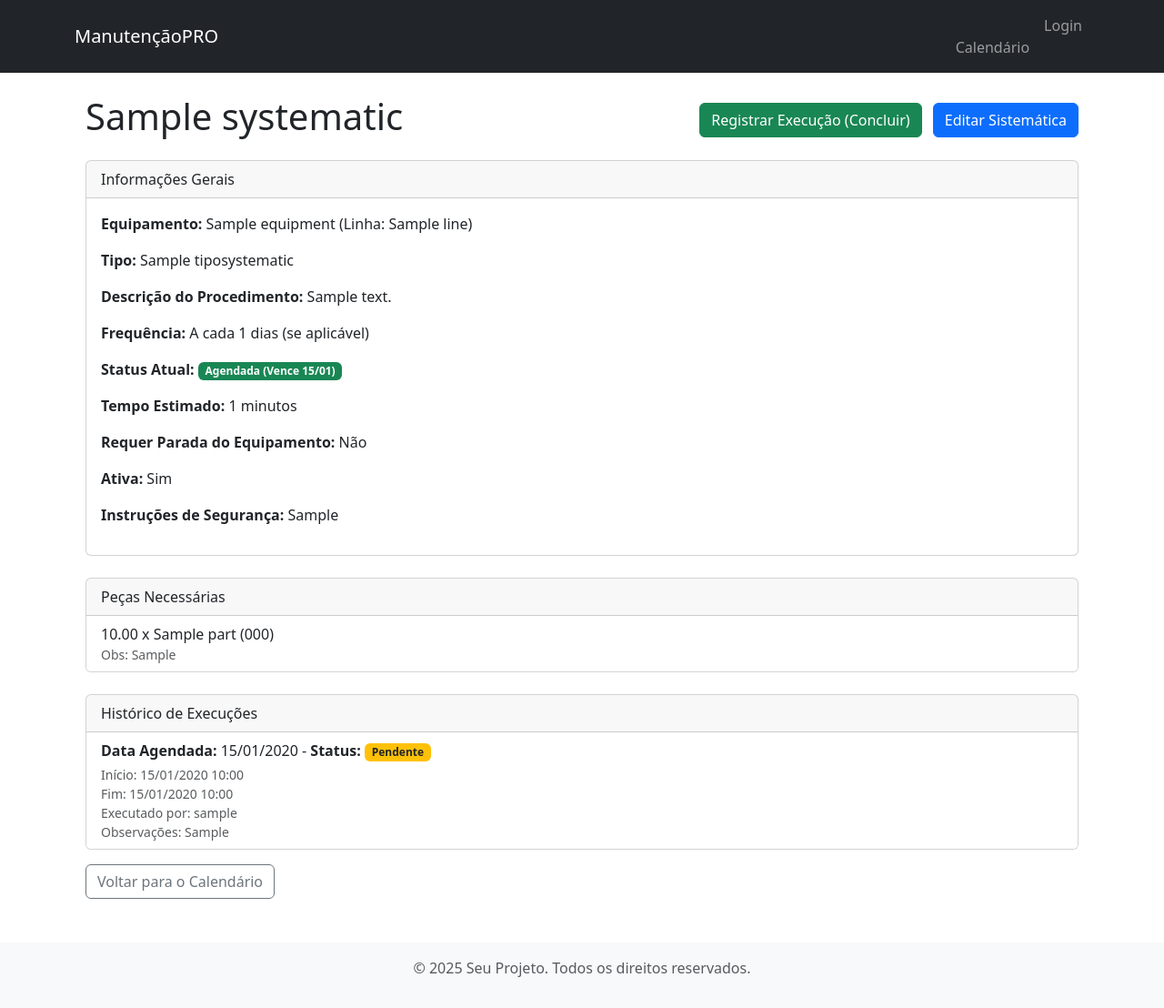
After one commit to dancarlosazevedo/PROJ_SUZ, a Django app: page /sistematica/1 in a window 1280 px wide. The commit adds this page. Shown: the whole page at 91% size. Run offline with Django 5.2, Linux system fonts and the light colour scheme; tables that the repository leaves empty hold one stand-in row (values such as "Sample post").

Commit message:
Sistematicas com link para abrir pagina de execução

```diff
--- a/core/models.py
+++ b/core/models.py
@@ -88,7 +88,7 @@
     description = models.TextField(blank=True, null=True, verbose_name="Descrição do Procedimento") # "O que vai ser feito"
     equipment = models.ForeignKey(Equipment, on_delete=models.CASCADE, related_name='systematics', verbose_name="Equipamento")
     range_days = models.PositiveIntegerField(default=0, help_text="Intervalo em dias para a próxima execução. 0 ou Nulo se não aplicável.", verbose_name="Frequência (dias)", null=True, blank=True)
-    # time_estimated_minutes = models.PositiveIntegerField(null=True, blank=True, help_text="Tempo estimado em minutos para execução", verbose_name="Tempo Estimado (min)")
+    time_estimated_minutes = models.PositiveIntegerField(null=True, blank=True, help_text="Tempo estimado em minutos para execução", verbose_name="Tempo Estimado (min)")
     safety_instructions = models.TextField(blank=True, null=True, verbose_name="Instruções de Segurança")
     # needs_equipment_stop = models.BooleanField(default=False, verbose_name="Requer Parada do Equipamento?")
     is_active = models.BooleanField(default=True, verbose_name="Sistemática Ativa?")
--- /dev/null
+++ b/core/templates/core/systematic_detail.html
@@ -0,0 +1,109 @@
+{% extends "core/base.html" %}
+{% load static %}
+
+{% block title %}Detalhes: {{ systematic.name }}{% endblock %}
+
+{% block content %}
+<div class="container mt-4">
+    <div class="d-flex justify-content-between align-items-center mb-3">
+        <h1>{{ systematic.name }}</h1>
+        <div>
+            <a href="#" class="btn btn-success me-2">Registrar Execução (Concluir)</a>
+            <a href="#" class="btn btn-primary">Editar Sistemática</a>
+        </div>
+    </div>
+
+    <div class="card mb-4">
+        <div class="card-header">
+            Informações Gerais
+        </div>
+        <div class="card-body">
+            <p><strong>Equipamento:</strong> {{ systematic.equipment.name }} (Linha: {{ systematic.equipment.line.name }})</p>
+            <p><strong>Tipo:</strong> {{ systematic.tipo_systematic.nome }}</p>
+            <p><strong>Descrição do Procedimento:</strong> {{ systematic.description|linebreaksbr|default:"Nenhuma descrição fornecida." }}</p>
+            <p><strong>Frequência:</strong> A cada {{ systematic.range_days }} dias (se aplicável)</p>
+            <p><strong>Status Atual:</strong> <span class="badge
+                {% if 'Atrasada' in systematic.get_overall_status %}bg-danger
+                {% elif 'Pendente Hoje' in systematic.get_overall_status %}bg-warning text-dark
+                {% elif 'Próxima' in systematic.get_overall_status %}bg-info text-dark
+                {% elif 'Requer' in systematic.get_overall_status %}bg-secondary
+                {% elif 'Inativa' in systematic.get_overall_status %}bg-dark
+                {% else %}bg-success{% endif %}">
+                {{ systematic.get_overall_status }}
+            </span></p>
+            {% if systematic.next_execution_date_calculated %}
+                <p><strong>Próxima Execução Calculada:</strong> {{ systematic.next_execution_date_calculated|date:"d/m/Y" }}</p>
+            {% endif %}
+            {% if systematic.last_execution_date_display %}
+                <p><strong>Última Execução Concluída em:</strong> {{ systematic.last_execution_date_display|date:"d/m/Y" }}</p>
+            {% endif %}
+            <p><strong>Tempo Estimado:</strong> {{ systematic.time_estimated_minutes|default:"N/A" }} minutos</p>
+            <p><strong>Requer Parada do Equipamento:</strong> {% if systematic.needs_equipment_stop %}Sim{% else %}Não{% endif %}</p>
+            <p><strong>Ativa:</strong> {% if systematic.is_active %}Sim{% else %}Não{% endif %}</p>
+            {% if systematic.safety_instructions %}
+                <p><strong>Instruções de Segurança:</strong> {{ systematic.safety_instructions|linebreaksbr }}</p>
+            {% endif %}
+        </div>
+    </div>
+
+    {% if parts_required.exists %}
+    <div class="card mb-4">
+        <div class="card-header">
+            Peças Necessárias
+        </div>
+        <ul class="list-group list-group-flush">
+            {% for item_peca in parts_required %}
+                <li class="list-group-item">
+                    {{ item_peca.quantity_required }} x {{ item_peca.part.name }} ({{ item_peca.part.sap_code }})
+                    {% if item_peca.observation %}<small class="d-block text-muted">Obs: {{ item_peca.observation }}</small>{% endif %}
+                </li>
+            {% endfor %}
+        </ul>
+    </div>
+    {% endif %}
+
+    <div class="card">
+        <div class="card-header">
+            Histórico de Execuções
+        </div>
+        {% if execution_history.exists %}
+            <ul class="list-group list-group-flush">
+                {% for execucao in execution_history %}
+                    <li class="list-group-item">
+                        <p class="mb-1">
+                            <strong>Data Agendada:</strong> {{ execucao.scheduled_date|date:"d/m/Y" }} -
+                            <strong>Status:</strong> <span class="badge
+                                {% if execucao.status == 'CONCLUIDA' or execucao.status == 'CONCLUIDA_ATRASO' %}bg-success
+                                {% elif execucao.status == 'PENDENTE' %}bg-warning text-dark
+                                {% elif execucao.status == 'EM_ANDAMENTO' %}bg-info text-dark
+                                {% elif execucao.status == 'NAO_REALIZADA' or execucao.status == 'CANCELADA' %}bg-danger
+                                {% else %}bg-secondary{% endif %}">
+                                {{ execucao.get_status_display }}
+                            </span>
+                        </p>
+                        {% if execucao.execution_start_date %}
+                            <small class="d-block text-muted">Início: {{ execucao.execution_start_date|date:"d/m/Y H:i" }}</small>
+                        {% endif %}
+                        {% if execucao.execution_end_date %}
+                            <small class="d-block text-muted">Fim: {{ execucao.execution_end_date|date:"d/m/Y H:i" }}</small>
+                        {% endif %}
+                        {% if execucao.executed_by %}
+                            <small class="d-block text-muted">Executado por: {{ execucao.executed_by.username }}</small>
+                        {% endif %}
+                        {% if execucao.observations %}
+                            <small class="d-block text-muted">Observações: {{ execucao.observations|linebreaksbr }}</small>
+                        {% endif %}
+                    </li>
+                {% endfor %}
+            </ul>
+        {% else %}
+            <div class="card-body">
+                <p class="text-muted">Nenhum registro de execução para esta sistemática ainda.</p>
+            </div>
+        {% endif %}
+    </div>
+    <div class="mt-3">
+        <a href="{% url 'core:home_calendario' %}" class="btn btn-outline-secondary">Voltar para o Calendário</a>
+    </div>
+</div>
+{% endblock %}
--- a/core/urls.py
+++ b/core/urls.py
@@ -4,5 +4,6 @@
 app_name = 'core'
 urlpatterns = [
     path('', views.calendario_view, name='home_calendario'),
-    path('api/calendar-events/', views.calendar_events_api, name='calendar_events_api'),
+    path('api/calendar-events/', views.calendar_events_api, name='calendar_events_api'),#Eventos do calendário
+    path('sistematica/<int:pk>', views.systematic_detail_view, name ='systematic_detail')
 ]
--- a/core/views.py
+++ b/core/views.py
@@ -1,9 +1,12 @@
 # core/views.py
-from django.shortcuts import render
+from django.shortcuts import get_object_or_404, render
 from django.http import JsonResponse
+from django.urls import reverse
 from django.utils import timezone # Para datas e horas com fuso horário
 from .models import Systematic
 import datetime
+
+from .models import Systematic, SystematicPartRequired, ExecutionRecord
 
 def calendario_view(request):
     """
@@ -66,8 +69,30 @@
                     'description': sistematic.description or '',
                     'equipment': sistematic.equipment.name,
                     'line': sistematic.equipment.line.name,
-                    'status': sistematic.get_overall_status()
+                    'status': sistematic.get_overall_status(),
+                    'detail_url': reverse('core:systematic_detail', args=[sistematic.id]), # <--- URL DE DETALHE
                 })
+    return JsonResponse(events, safe=False)
 
-    # `safe=False` é necessário porque estamos retornando uma lista JSON no nível raiz.
-    return JsonResponse(events, safe=False)
+def systematic_detail_view (request, pk): #view para o detalhamento de sistematica
+    systematic = get_object_or_404 (Systematic, pk = pk)
+    parts_required = SystematicPartRequired.objects.filter(systematic = systematic)
+    execution_history = ExecutionRecord.objects.filter(systematic = systematic).order_by('-scheduled_date', '-created_at')
+
+    context ={
+        'systematic': systematic,
+        'parts_required': parts_required,
+        'execution_history': execution_history,
+        'vencidas_count': request.session.get('vencidas_count', 0)
+
+    }
+
+    today = timezone.now().date()
+    sistematicas_ativas = Systematic.objects.filter(is_active=True)
+    vencidas_count_atual = 0
+    for s_obj in sistematicas_ativas:
+        if s_obj.get_overall_status().startswith("Atrasada"):
+            vencidas_count_atual += 1
+    context['vencidas_count'] = vencidas_count_atual
+
+    return render(request, 'core/systematic_detail.html', context)
```
Also changed, not shown: core/management/commands/populate_db.py (+121 -116 lines), core/templates/core/calendario_page.html (+64 -39 lines), core/migrations/0003_systematic_time_estimated_minutes.py (added).
